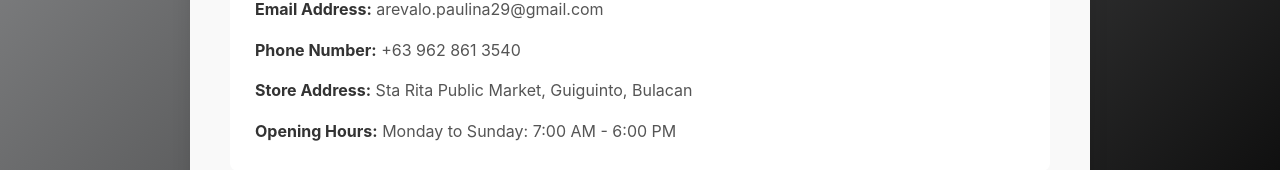
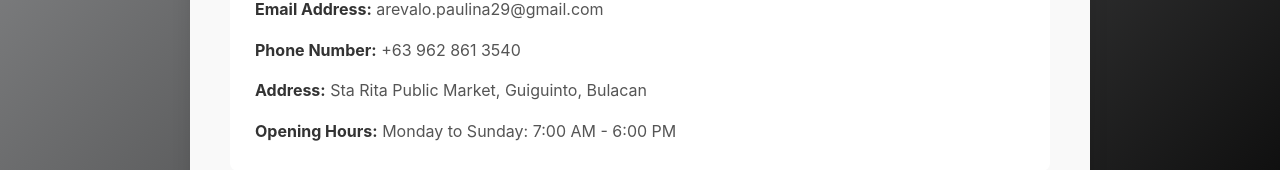
Before and after one commit to RamiroJAP/WEB_ENG_PROJECT, a React (Vite) app: page /about in a window 1280 px wide. Shown: the part 1777-1947 px from the top of the page. Built offline with nearby package versions, Linux system fonts and the light colour scheme; no server answers; the database is empty.

Commit message:
Revert "INFO"
This reverts commit d39a06ae3a245c1f30a7c4ae165fe960d9a5e03d.

```diff
--- a/src/pages/about/About.jsx
+++ b/src/pages/about/About.jsx
@@ -84,7 +84,7 @@ export default function About() {
           <div className="contact-info">
             <p><strong>Email Address:</strong> arevalo.paulina29@gmail.com</p>
             <p><strong>Phone Number:</strong> +63 962 861 3540</p>
-            <p><strong>Store Address:</strong> Sta Rita Public Market, Guiguinto, Bulacan</p>
+            <p><strong>Address:</strong> Sta Rita Public Market, Guiguinto, Bulacan</p>
             <p><strong>Opening Hours:</strong> Monday to Sunday: 7:00 AM - 6:00 PM </p>
           </div>
         </section>
```
